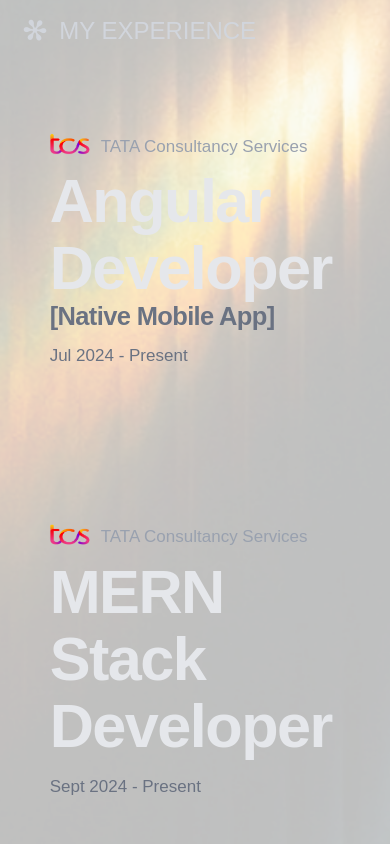
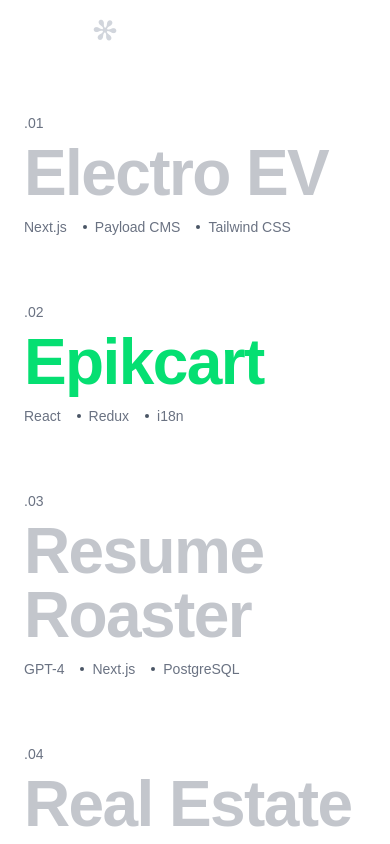
Before and after one commit to adarshk0511/adarsh-portfolio, a Next.js app: page / in a window 390 px wide. Shown: the part 4180-5024 px from the top of the page. Built offline with nearby package versions, Linux system fonts and the light colour scheme.

Commit message:
Addition of Project Section

```diff
--- /dev/null
+++ b/src/app/components/ProjectsSection.jsx
@@ -0,0 +1,118 @@
+    "use client";
+
+import { useState } from "react";
+import SectionLabel from "./SectionLabel";
+import { motion, AnimatePresence } from "framer-motion";
+
+const projects = [
+  {
+    id: 1,
+    title: "Electro EV",
+    tech: ["Next.js", "Payload CMS", "Tailwind CSS"],
+    image: "/projects/electro.png",
+  },
+  {
+    id: 2,
+    title: "Epikcart",
+    tech: ["React", "Redux", "i18n"],
+    image: "/projects/epikcart.png",
+  },
+  {
+    id: 3,
+    title: "Resume Roaster",
+    tech: ["GPT-4", "Next.js", "PostgreSQL"],
+    image: "/projects/resume.png",
+  },
+  {
+    id: 4,
+    title: "Real Estate",
+    tech: ["React", "Redux", "Tailwind"],
+    image: "/projects/realestate.png",
+  },
+  {
+    id: 5,
+    title: "Consulting Finance",
+    tech: ["HTML", "SCSS", "JavaScript"],
+    image: "/projects/finance.png",
+  },
+];
+
+export default function ProjectsSection() {
+  const [active, setActive] = useState(2);
+
+  return (
+    <section className="relative py-40 px-6">
+
+      <div className="max-w-7xl mx-auto flex gap-20">
+
+        {/* LEFT SIDE */}
+        <div className="flex-1">
+
+          <SectionLabel label="SELECTED PROJECTS" />
+
+          <div className="mt-16 space-y-10">
+
+            {projects.map((project, index) => {
+              const isActive = active === project.id;
+
+              return (
+                <div
+                  key={project.id}
+                  onMouseEnter={() => setActive(project.id)}
+                  className="border-b border-white/10 pb-6 cursor-pointer"
+                >
+                  {/* INDEX */}
+                  <p className="text-gray-500 text-sm mb-2">
+                    .0{index + 1}
+                  </p>
+
+                  {/* TITLE */}
+                  <h2
+                    className={`text-[64px] leading-none font-bold tracking-tight transition-all duration-300
+                    ${isActive ? "text-green-400" : "text-gray-500 opacity-40"}`}
+                  >
+                    {project.title}
+                  </h2>
+
+                  {/* TECH */}
+                  <div className="flex gap-4 mt-3 text-gray-500 text-sm">
+                    {project.tech.map((t, i) => (
+                      <span key={i} className="flex items-center gap-2">
+                        {i !== 0 && <span className="w-1 h-1 bg-gray-600 rounded-full" />}
+                        {t}
+                      </span>
+                    ))}
+                  </div>
+                </div>
+              );
+            })}
+
+          </div>
+        </div>
+
+        {/* RIGHT SIDE IMAGE */}
+        <div className="w-[420px] relative hidden lg:block">
+
+          <AnimatePresence mode="wait">
+            {projects
+              .filter((p) => p.id === active)
+              .map((project) => (
+                <motion.img
+                  key={project.id}
+                  src={project.image}
+                  initial={{ opacity: 0, scale: 0.95, y: 40 }}
+                  animate={{ opacity: 1, scale: 1, y: 0 }}
+                  exit={{ opacity: 0, scale: 0.95, y: -20 }}
+                  transition={{ duration: 0.5 }}
+                  className="absolute top-20 right-0 w-full rounded-xl shadow-2xl"
+                />
+              ))}
+          </AnimatePresence>
+
+        </div>
+
+      </div>
+
+    </section>
+  );
+}
--- a/src/app/page.js
+++ b/src/app/page.js
@@ -16,6 +16,7 @@ import Marquee from "./components/Marquee";
 import Marquee1 from "./components/Marquee1";
 import SectionLabel from "./components/SectionLabel";
 import ExperienceSection from "./components/ExperienceSection";
+import ProjectsSection from "./components/ProjectsSection";
 
 export default function Home() {
   return (
@@ -97,7 +98,7 @@ export default function Home() {
 
         {/* <Marquee /> */}
          <Marquee1 text={"NAMMA UDUPI"}/>
-         <ExperienceSection />
+         <ProjectsSection />
 
       </div>
     </>
```
